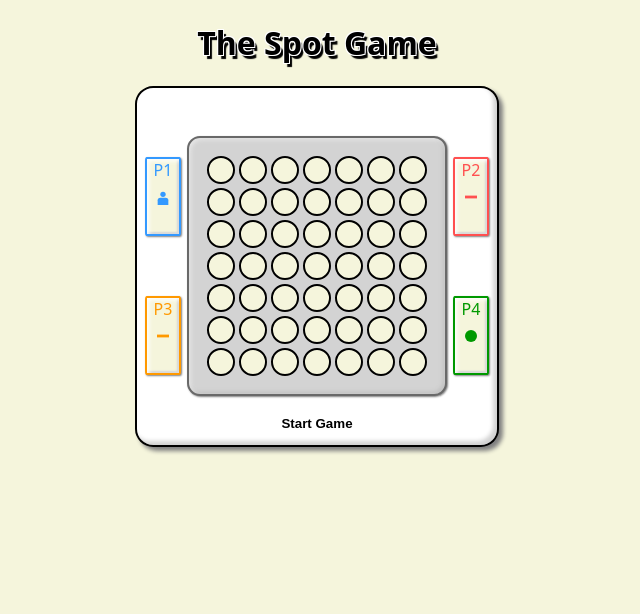
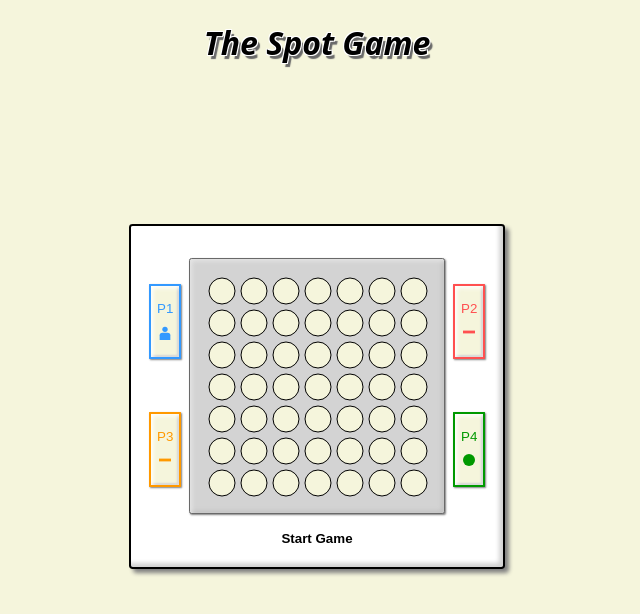
Before and after one commit to AndreNuechter/spot-game, a plain HTML site: page src/index.html in a window 1280 px wide. Shown: the whole page, without its empty margins (323-963 px from the left). Drawn offline with Linux system fonts and the light colour scheme.

Commit message:
Tweak css for mobile and some refactoring

```diff
--- a/src/index.html
+++ b/src/index.html
@@ -31,39 +31,39 @@
     <h1>The Spot Game</h1>
     <main>
         <div class="plr-slct">
-            <div id="plr1" class="slct">
+            <button id="plr1" class="slct">
                 <svg class="player-icon">
                     <use href="#human-player"></use>
                 </svg>
                 <div class="piece-count"></div>
-            </div>
-            <div id="plr3" class="slct">
+            </button>
+            <button id="plr3" class="slct">
                 <svg class="player-icon">
                     <use href="#no-player"></use>
                 </svg>
                 <div class="piece-count"></div>
-            </div>
+            </button>
         </div>
 
-        <div style="position:relative;">
-            <div id="game-over-indicator">Game Over</div>
+        <div id="board-container">
             <svg id="board"></svg>
             <button id="start">Start Game</button>
+            <div id="game-over-indicator">Game Over</div>
         </div>
 
         <div class="plr-slct">
-            <div id="plr2" class="slct">
+            <button id="plr2" class="slct">
                 <svg class="player-icon">
                     <use href="#no-player"></use>
                 </svg>
                 <div class="piece-count"></div>
-            </div>
-            <div id="plr4" class="slct">
+            </button>
+            <button id="plr4" class="slct">
                 <svg class="player-icon">
                     <use href="#ai-player"></use>
                 </svg>
                 <div class="piece-count"></div>
-            </div>
+            </button>
         </div>
     </main>
 </body>
--- a/src/main.js
+++ b/src/main.js
@@ -10,6 +10,7 @@ window.addEventListener('DOMContentLoaded', () => {
     const startBtn = getElementById('start');
     const boardLen = 7;
     const board = new Array(Math.pow(boardLen, 2)).fill(0);
+    const mainClassList = document.querySelector('main').classList;
     const boardObject = getElementById('board');
     const playerSelects = getElementByClass('slct');
     const players = [
@@ -50,16 +51,7 @@ window.addEventListener('DOMContentLoaded', () => {
         changeRole(playerSelect);
     }
 
-    function resetBoard() {
-        startBtn.innerText = 'Start Game';
-        mainClassList.remove('game-is-running');
-        clearBoard();
-        turn = undefined;
-    }
-
-    const mainClassList = document.querySelector('main').classList;
-
-    startBtn.onclick = () => {
+    startBtn.addEventListener('click', () => {
         if (!mainClassList.contains('game-is-running')) {
             startBtn.innerText = 'Restart Game';
             mainClassList.add('game-is-running');
@@ -73,7 +65,14 @@ window.addEventListener('DOMContentLoaded', () => {
         }, []);
         turn = 0;
         setBoard(idsOfActivePlayers);
-    };
+    });
+
+    function resetBoard() {
+        startBtn.innerText = 'Start Game';
+        mainClassList.remove('game-is-running');
+        clearBoard();
+        turn = undefined;
+    }
 
     function Player(color, state, start) {
         return { color, state, start, pieces: [] };
@@ -116,12 +115,10 @@ window.addEventListener('DOMContentLoaded', () => {
                 isPieceNotAtRBorder ? piece - 2 * boardLen + 1 : -1,
                 isPieceNotAtRBorder ? piece + 2 * boardLen + 1 : -1,
             ],
-            neighbors = neighborCells.filter(findFreeCells),
+            nextTo = neighborCells.filter(findFreeCells),
             oneOff = cellsOneOff.filter(findFreeCells);
-        return {
-            nextTo: neighbors,
-            oneOff: oneOff,
-        };
+
+            return { nextTo, oneOff };
     }
 
     function findFreeCells(val) {
@@ -141,20 +138,24 @@ window.addEventListener('DOMContentLoaded', () => {
                 isPieceNotAtRBorder ? piece + boardLen + 1 : -1,
                 piece + boardLen,
             ];
+
         return neighborCells.filter((cell) =>
-            0 <= cell && cell < board.length && board[cell] !== 0 &&
-            board[cell] !== idsOfActivePlayers[turn] + 1
+            0 <= cell
+            && cell < board.length
+            && board[cell] !== 0
+            && board[cell] !== idsOfActivePlayers[turn] + 1
         );
     }
 
     function clearCell(cell) {
         board[cell] = 0;
         boardCells[cell].style.fill = 'beige';
-        boardCells[cell].classList = boardCells[cell].onclick = '';
+        boardCells[cell].classList = '';
+        boardCells[cell].onclick = null;
     }
 
     function clearBoard() {
-        gameOverModal.style.zIndex = -1;
+        gameOverModal.classList.remove('visible');
         players.forEach((plr, i) => {
             plr.pieces.length = 0;
             getElementById(`plr${i + 1}`).children[1].textContent = '';
@@ -213,7 +214,7 @@ window.addEventListener('DOMContentLoaded', () => {
                 .forEach(({ playerId }, i) => {
                     getElementById(`plr${playerId}`).children[1].textContent = getPlaceStr(i);
                 });
-            gameOverModal.style.zIndex = 1;
+            gameOverModal.classList.add('visible');
             document.querySelector('main').classList.remove('game-is-running');
         } else {
             move();
@@ -235,13 +236,13 @@ window.addEventListener('DOMContentLoaded', () => {
                     humanMove(options);
                     // remove listeners for move and cursor-highlighting
                     [...option.moves.nextTo, ...option.moves.oneOff].forEach((e) => {
-                        boardCells[e].onclick = '';
+                        boardCells[e].onclick = null;
                         boardCells[e].style.cursor = 'initial';
                     });
                 } else {
                     const helper = (e) => {
                         [...option.moves.nextTo, ...option.moves.oneOff].forEach((e2) => {
-                            boardCells[e2].onclick = '';
+                            boardCells[e2].onclick = null;
                             boardCells[e2].style.cursor = 'initial';
                         });
                         board[e] = idsOfActivePlayers[turn] + 1;
@@ -265,7 +266,7 @@ window.addEventListener('DOMContentLoaded', () => {
                     // remove eventlisteners and cursor-highlighting from other possible selection targets
                     plr.pieces.forEach((j) => {
                         if (j !== option.piece) {
-                            boardCells[j].onclick = '';
+                            boardCells[j].onclick = null;
                             boardCells[j].style.cursor = 'initial';
                         }
                     });
@@ -273,7 +274,8 @@ window.addEventListener('DOMContentLoaded', () => {
                     option.moves.nextTo.forEach((e) => {
                         boardCells[e].style.cursor = 'pointer';
                         boardCells[e].onclick = () => {
-                            boardCells[option.piece].onclick = boardCells[option.piece].classList = '';
+                            boardCells[option.piece].onclick = null;
+                            boardCells[option.piece].classList = '';
                             boardCells[option.piece].style.cursor = 'initial';
                             plr.pieces.push(e);
                             helper(e);
--- a/src/styles.css
+++ b/src/styles.css
@@ -1,3 +1,13 @@
+html {
+  box-sizing: border-box;
+  --border-radius: 1%;
+  --board-size: 256px;
+}
+
+html * {
+  box-sizing: inherit;
+}
+
 body {
   font-family: system-ui;
   margin: 0 auto;
@@ -17,24 +27,40 @@ h1 {
     -1px 1px 0 white,
     1px -1px 0 white,
     -1px -1px 0 white,
-    3px 4px 1px black;
+    3px 4px 1px dimgrey;
+    font-style: oblique
 }
 
 main {
-  padding: 8px;
-  display: inline-flex;
+  --border-style: 2px solid black;
+
+  padding: 32px 8px 8px;
+  display: flex;
   flex-direction: row;
-  border: 2px solid black;
-  border-radius: 5%;
+  justify-content: center;
+  gap: 8px;
+  border: var(--border-style);
   box-shadow: 4px 4px 4px grey, inset -4px -4px 4px lightgrey;
   background: white;
+  width: 100%;
+  border-inline: 0;
+  transform: translateY(40%);
+  margin: 0 auto;
+}
+
+@media screen and (min-width: 400px) {
+  main {
+    max-width: 376px;
+    border-radius: var(--border-radius);
+    border-inline: var(--border-style);
+  }
 }
 
 .plr-slct {
-  height: 340px;
+  height: var(--board-size);
   display: flex;
   flex-direction: column;
-  justify-content: space-evenly;
+  justify-content: space-around;
 }
 
 #plr1::before { content: " P1 "; }
@@ -59,7 +85,7 @@ main {
   height: 75px;
   cursor: pointer;
   box-shadow: 1px 1px 2px grey, inset 2px 2px 4px white, inset -2px -2px 2px lightgrey;
-  border-radius: 5%;
+  border-radius: var(--border-radius);
   width: 32px;
   text-align: center;
   background: beige;
@@ -82,24 +108,29 @@ main {
   animation: blinker 4s linear infinite;
   position: absolute;
   top: 40%;
-  left: 9%;
-  z-index: -1;
+  left: 18%;
+  opacity: 0;
+  pointer-events: none;
+}
+
+#game-over-indicator.visible {
+  opacity: 1;
+  pointer-events: all;
 }
 
 #board {
-  margin: 40px 6px 8px;
-  border: 2px solid dimgrey;
-  border-radius: 5%;
+  border: 1px solid dimgrey;
+  border-radius: var(--border-radius);
   box-shadow: 1px 1px 2px grey, inset 2px 2px 4px #e6e6e6, inset -2px -2px 4px #bfbfbf;
   background: lightgrey;
-  width: 256px;
-  height: 256px;
+  width: var(--board-size);
+  height: var(--board-size);
 }
 
 #board circle {
   fill: beige;
   stroke: black;
-  stroke-width: 2;
+  stroke-width: 1;
 }
 
 .selected {
@@ -114,6 +145,7 @@ button#start {
   cursor: pointer;
   background: transparent;
   font-weight: bold;
+  height: 40px;
 }
 
 @keyframes blinker {
```
